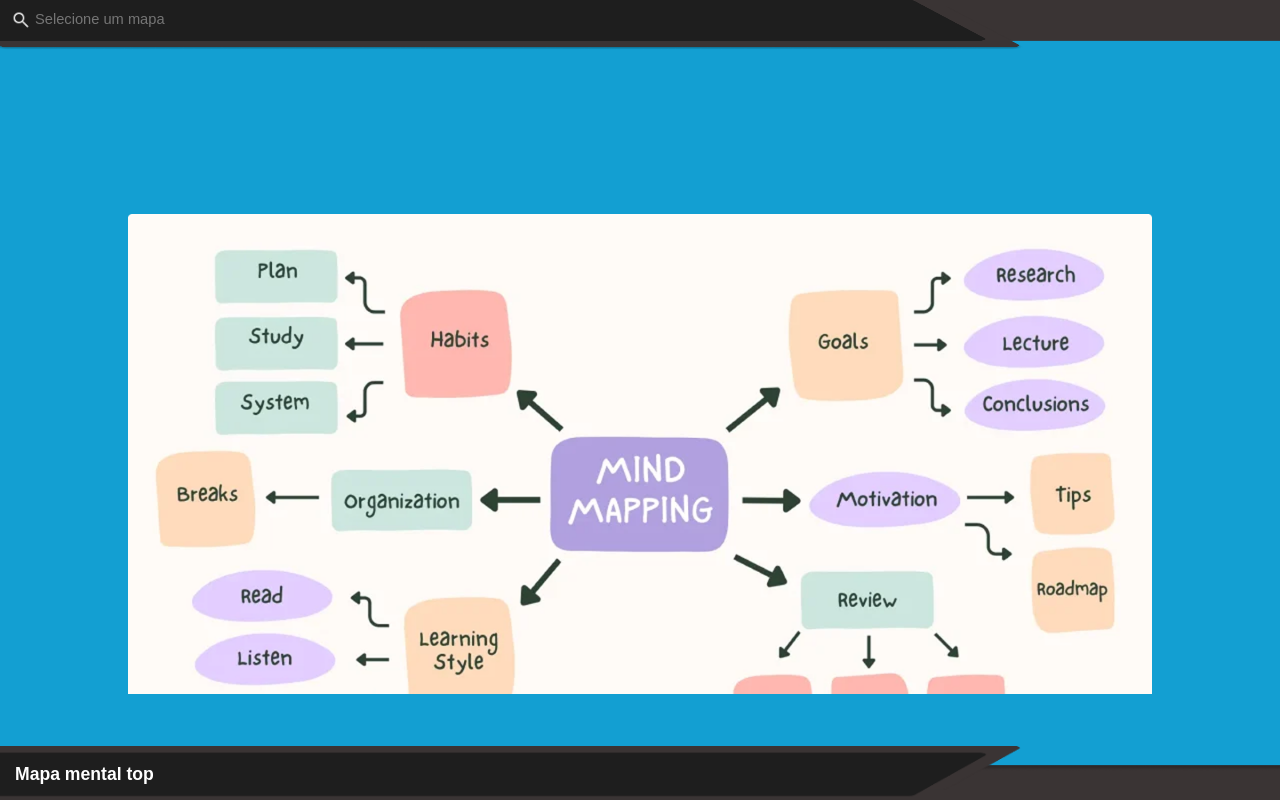
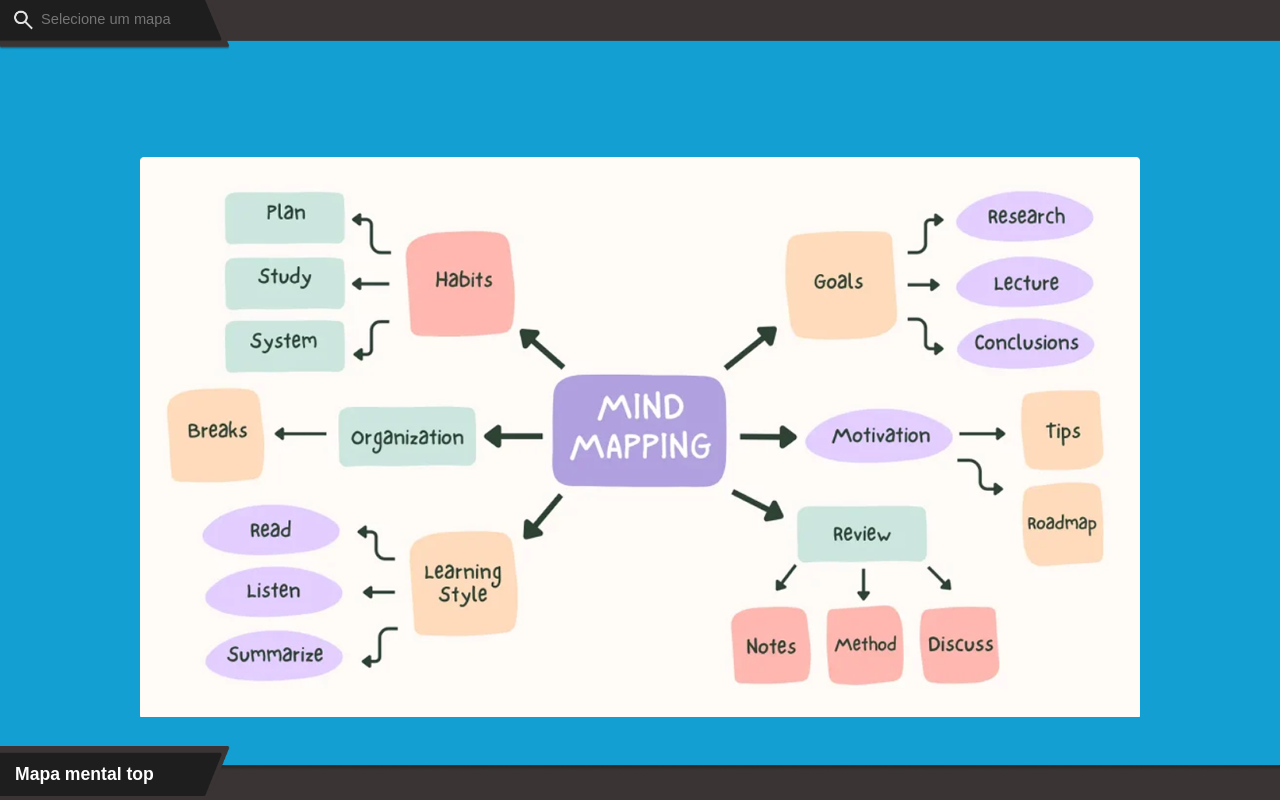
Before and after one commit to IanPZoega/projects_Portifolio-mat, a plain HTML site: page html/index.html in a window 1280 px wide. Drawn offline with Linux system fonts and the light colour scheme.

Commit message:
finalização de retoques e media queries

```diff
--- a/css/style.css
+++ b/css/style.css
@@ -22,20 +22,20 @@ body {
     width: 100%;
 }
 
-.background-block > img, .input-wrapper {
+.background-block > img {
     height: 50px;
-    width: 80%;
+    width: 90%;
 }
 
 .select {
     position: relative;
-    width: 325px;
+    width: 80%;
     margin-top: -50px;
     margin-left: 3px;
     z-index: 1;
 }
 
-.input-wrapper {
+.input-wrapper label {
     position: relative;
     width: 100%;
 }
@@ -44,29 +44,30 @@ body {
     position: absolute;
     left: 8px;
     top: 32%;
-    transform: translateY(-50%);
-    width: 20px;
-    height: 20px;
+    transform: translateY(-30%);
+    width: 25px;
+    height: 25px;
+    pointer-events: none;
 }
 
 .select-input {
-    width: 100%;
-    padding: 8px 8px 8px 32px;
+    width: 80%;
+    padding: 8px 8px 10px 38px;
     border: none;
-    border-radius: 4px;
     cursor: pointer;
     background: none;
     color: white;
+    outline: none;
 }
 
-.select-input::placeholder {
+.select-input::placeholder, .options-list > li, .select-input > li {
     font-size: 1.1em;
 }
 
 .options-list {
     display: none;
     position: absolute;
-    width: 100%;
+    width: 60%;
     background: #1E1E1E;
     color: white;
     list-style: none;
@@ -92,16 +93,16 @@ main {
     justify-content: center;
     align-items: center;
     height: 100vh;
+    width: 100vw;
 }
 
 iframe {
-    width: 80%;
-    height: 60vh;
+    width: 90%;
+    height: 50%;
 }
 
 .content {
     position: absolute;
-    width: 325px;
     bottom: 0;
     margin-left: 15px;
     z-index: 1;
@@ -118,3 +119,40 @@ iframe {
     position: fixed;
     bottom: 0;
 }
+
+/* Celular */
+@media only screen and (min-width: 400px) {
+    .background-block, .select {
+        width: 70%;
+    }
+}
+
+/* Tablet */
+@media only screen and (min-width: 500px) {
+    .background-block, .select {
+        width: 50%;
+    }
+
+    iframe {
+        height: 70%;
+        max-width: 800px;
+    }
+}
+
+/* PC */
+@media only screen and (min-width: 992px) {
+    .background-block, .select {
+        width: 30%;
+    }
+}
+
+/* TV */
+@media only screen and (min-width: 1200px) {
+    .background-block, .select {
+        width: 20%;
+    }
+
+    iframe {
+        max-width: 1000px;
+    }
+}
--- a/html/index.html
+++ b/html/index.html
@@ -12,10 +12,10 @@
             <img src="../img/barra-pesquisa.png" alt="">
         </div>
         <div class="select">
-            <div class="input-wrapper">
+            <label for="map-input">
                 <img src="../img/lupa.png" alt="" class="search-icon">
                 <input type="text" class="select-input" placeholder="Selecione um mapa" readonly>
-            </div>
+            </labe>
             <ul class="options-list">
                 <li data-value="op1">Opção 1</li>
                 <li data-value="op2">Opção 2</li>
```
